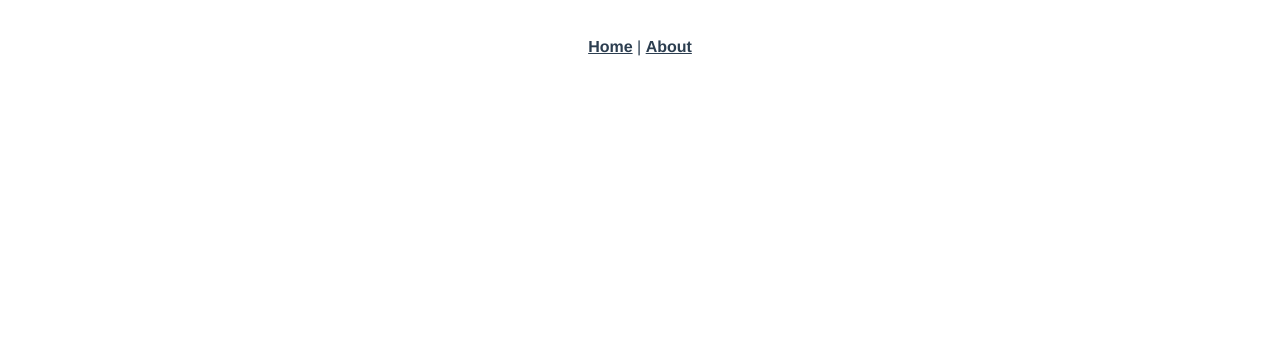
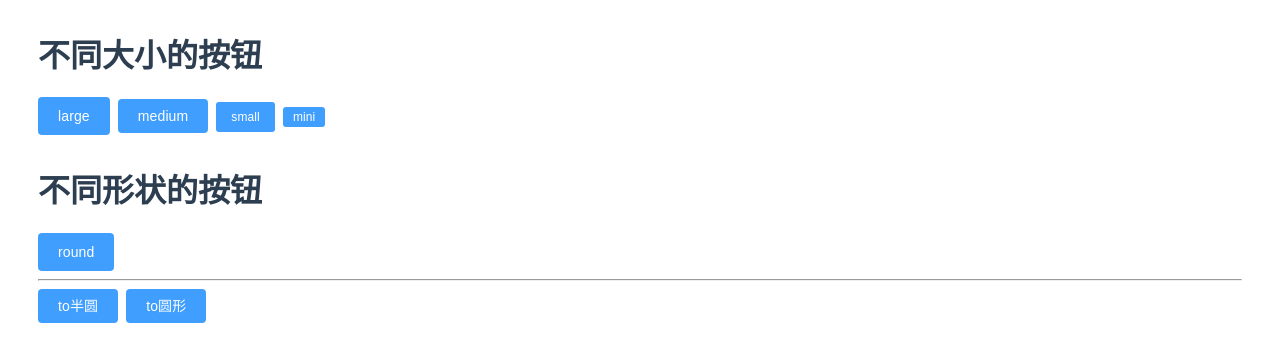
Before and after one commit to LJ906/vue2-typescript, a Vue app: page /#/uibuttons in a window 1280 px wide. Shown: the top 362 px of the page. Built offline with nearby package versions, Linux system fonts and the light colour scheme.

Commit message:
初始化组件开始开发buttons组件

```diff
--- a/src/App.vue
+++ b/src/App.vue
@@ -1,32 +1,19 @@
 <template>
   <div id="app">
-    <div id="nav">
-      <router-link to="/">Home</router-link> |
-      <router-link to="/about">About</router-link>
-    </div>
-    <router-view/>
+    <router-view />
   </div>
 </template>
+<script lang="ts">
+import { Vue, Component } from 'vue-property-decorator'
 
+@Component
+export default class App extends Vue {}
+</script>
 <style lang="scss">
 #app {
   font-family: Avenir, Helvetica, Arial, sans-serif;
   -webkit-font-smoothing: antialiased;
   -moz-osx-font-smoothing: grayscale;
-  text-align: center;
   color: #2c3e50;
 }
-
-#nav {
-  padding: 30px;
-
-  a {
-    font-weight: bold;
-    color: #2c3e50;
-
-    &.router-link-exact-active {
-      color: #42b983;
-    }
-  }
-}
 </style>
--- a/src/components/HelloWorld.vue
+++ /dev/null
@@ -1,61 +0,0 @@
-<template>
-  <div class="hello">
-    <h1>{{ msg }}</h1>
-    <p>
-      For a guide and recipes on how to configure / customize this project,<br>
-      check out the
-      <a href="https://cli.vuejs.org" target="_blank" rel="noopener">vue-cli documentation</a>.
-    </p>
-    <h3>Installed CLI Plugins</h3>
-    <ul>
-      <li><a href="https://github.com/vuejs/vue-cli/tree/dev/packages/%40vue/cli-plugin-babel" target="_blank" rel="noopener">babel</a></li>
-      <li><a href="https://github.com/vuejs/vue-cli/tree/dev/packages/%40vue/cli-plugin-typescript" target="_blank" rel="noopener">typescript</a></li>
-      <li><a href="https://github.com/vuejs/vue-cli/tree/dev/packages/%40vue/cli-plugin-router" target="_blank" rel="noopener">router</a></li>
-      <li><a href="https://github.com/vuejs/vue-cli/tree/dev/packages/%40vue/cli-plugin-vuex" target="_blank" rel="noopener">vuex</a></li>
-      <li><a href="https://github.com/vuejs/vue-cli/tree/dev/packages/%40vue/cli-plugin-eslint" target="_blank" rel="noopener">eslint</a></li>
-    </ul>
-    <h3>Essential Links</h3>
-    <ul>
-      <li><a href="https://vuejs.org" target="_blank" rel="noopener">Core Docs</a></li>
-      <li><a href="https://forum.vuejs.org" target="_blank" rel="noopener">Forum</a></li>
-      <li><a href="https://chat.vuejs.org" target="_blank" rel="noopener">Community Chat</a></li>
-      <li><a href="https://twitter.com/vuejs" target="_blank" rel="noopener">Twitter</a></li>
-      <li><a href="https://news.vuejs.org" target="_blank" rel="noopener">News</a></li>
-    </ul>
-    <h3>Ecosystem</h3>
-    <ul>
-      <li><a href="https://router.vuejs.org" target="_blank" rel="noopener">vue-router</a></li>
-      <li><a href="https://vuex.vuejs.org" target="_blank" rel="noopener">vuex</a></li>
-      <li><a href="https://github.com/vuejs/vue-devtools#vue-devtools" target="_blank" rel="noopener">vue-devtools</a></li>
-      <li><a href="https://vue-loader.vuejs.org" target="_blank" rel="noopener">vue-loader</a></li>
-      <li><a href="https://github.com/vuejs/awesome-vue" target="_blank" rel="noopener">awesome-vue</a></li>
-    </ul>
-  </div>
-</template>
-
-<script lang="ts">
-import { Component, Prop, Vue } from 'vue-property-decorator'
-
-@Component
-export default class HelloWorld extends Vue {
-  @Prop() private msg!: string;
-}
-</script>
-
-<!-- Add "scoped" attribute to limit CSS to this component only -->
-<style scoped lang="scss">
-h3 {
-  margin: 40px 0 0;
-}
-ul {
-  list-style-type: none;
-  padding: 0;
-}
-li {
-  display: inline-block;
-  margin: 0 10px;
-}
-a {
-  color: #42b983;
-}
-</style>
--- /dev/null
+++ b/src/components/UiKit/UiButton.vue
@@ -0,0 +1,77 @@
+<template>
+  <!-- <button class="ui-btn" v-on="$listeners">Button</button> -->
+  <button
+    class="ui-btn"
+    :class="{
+      'ui-btn-large': size === 'large',
+      'ui-btn-medium': size === 'medium',
+      'ui-btn-small': size === 'small',
+      'ui-btn-mini': size === 'mini'
+    }"
+    @click="onClickBtn"
+  >
+    <slot>Button</slot>
+  </button>
+</template>
+<script lang="ts">
+import { Component, Vue, Emit, Prop } from 'vue-property-decorator'
+
+@Component
+export default class ClassName extends Vue {
+  // 事件装饰器对应一个事件函数
+  @Emit('click') private emitClickEvent() {
+    return true
+  }
+
+  // 属性
+  @Prop({ type: String, default: 'medium' }) private size?: string
+  @Prop(Boolean) circle?: boolean
+  @Prop(Boolean) round?: boolean
+
+  private onClickBtn() {
+    this.emitClickEvent()
+    // this.$emit('click', event)
+  }
+}
+</script>
+<style lang="scss" scoped>
+@import '~@/styles/variables.scss';
+
+@mixin resize-btn($padding, $fontSize, $borderRadius) {
+  padding: $padding;
+  font-size: $fontSize;
+  border-radius: $borderRadius;
+}
+.ui-btn {
+  line-height: 1;
+  border: 0 solid black;
+  outline: none;
+  font-weight: 500;
+  letter-spacing: 0.009em;
+  background-color: $primary;
+  color: $fff;
+  text-align: center;
+  box-sizing: border-box;
+  cursor: pointer;
+  user-select: none;
+
+  &:hover {
+    background-color: $light-primary;
+  }
+  &.ui-btn-large {
+    @include resize-btn((12px 20px), 14px, 4px);
+  }
+  &.ui-btn-medium {
+    @include resize-btn((10px 20px), 14px, 4px);
+  }
+  &.ui-btn-small {
+    @include resize-btn((9px 15px), 12px, 3px);
+  }
+  &.ui-btn-mini {
+    @include resize-btn((4px 10px), 12px, 3px);
+  }
+  + button {
+    margin-left: 8px;
+  }
+}
+</style>
--- a/src/router/index.ts
+++ b/src/router/index.ts
@@ -4,19 +4,19 @@ import Home from '../views/Home.vue'
 
 Vue.use(VueRouter)
 
-const routes: Array<RouteConfig> = [
+  const routes: Array<RouteConfig> = [
   {
     path: '/',
     name: 'Home',
     component: Home
   },
   {
-    path: '/about',
-    name: 'About',
+    path: '/uibuttons',
+    name: 'uibuttons',
     // route level code-splitting
     // this generates a separate chunk (about.[hash].js) for this route
     // which is lazy-loaded when the route is visited.
-    component: () => import(/* webpackChunkName: "about" */ '../views/About.vue')
+    component: () => import(/* webpackChunkName: "uiButtons" */ '../views/uiButtons/index.vue')
   }
 ]
 
--- /dev/null
+++ b/src/styles/variables.scss
@@ -0,0 +1,12 @@
+$primary: #409eff;
+$light-primary: #66b1ff;
+$fff: #fff;
+// base color
+$blue:#324157;
+$light-blue:#3A71A8;
+$red:#C03639;
+$pink: #E65D6E;
+$green: #30B08F;
+$tiffany: #4AB7BD;
+$yellow:#FEC171;
+$panGreen: #30B08F;
--- a/src/views/About.vue
+++ /dev/null
@@ -1,5 +0,0 @@
-<template>
-  <div class="about">
-    <h1>This is an about page</h1>
-  </div>
-</template>
--- a/src/views/Home.vue
+++ b/src/views/Home.vue
@@ -1,18 +1,11 @@
 <template>
-  <div class="home">
-    <img alt="Vue logo" src="../assets/logo.png">
-    <HelloWorld msg="Welcome to Your Vue.js App"/>
-  </div>
+  <div>home</div>
 </template>
+<script lang="ts">
+import { Component, Vue } from 'vue-property-decorator'
 
-<script>
-// @ is an alias to /src
-import HelloWorld from '@/components/HelloWorld.vue'
-
-export default {
-  name: 'Home',
-  components: {
-    HelloWorld
-  }
-}
+@Component
+export default class Home extends Vue {}
 </script>
+<style scoped>
+</style>
--- /dev/null
+++ b/src/views/uiButtons/index.vue
@@ -0,0 +1,43 @@
+<template>
+  <div class="page-wrp">
+    <div class="btn-wrp">
+      <h1>不同大小的按钮</h1>
+      <UiButton @click="onButtonClick" size="large">large</UiButton>
+      <UiButton @click="onButtonClick" size="medium">medium</UiButton>
+      <UiButton @click="onButtonClick" size="small">small</UiButton>
+      <UiButton @click="onButtonClick" size="mini">mini</UiButton>
+    </div>
+    <div class="btn-wrp">
+      <h1>不同形状的按钮</h1>
+      <UiButton @click="changeRidus" size="large" round>round</UiButton>
+      <hr />
+      <UiButton @click="changeRidus" round>to半圆</UiButton>
+      <UiButton @click="changeRidus" circle>to圆形</UiButton>
+    </div>
+  </div>
+</template>
+<script lang="ts">
+import { Component, Vue } from 'vue-property-decorator'
+import UiButton from '@/components/UiKit/UiButton.vue'
+@Component({
+  components: {
+    UiButton
+  }
+})
+export default class UiButtons extends Vue {
+  private radius?: string
+
+  onButtonClick(event: MouseEvent) {
+    console.log('clickle', event)
+  }
+
+  changeRidus(radius: string) {
+    this.radius = radius
+  }
+}
+</script>
+<style scoped>
+.btn-wrp {
+  margin: 30px;
+}
+</style>
```
Also changed, not shown: .eslintrc.js, 1 other file (tests, documents, lock files or other folders).
